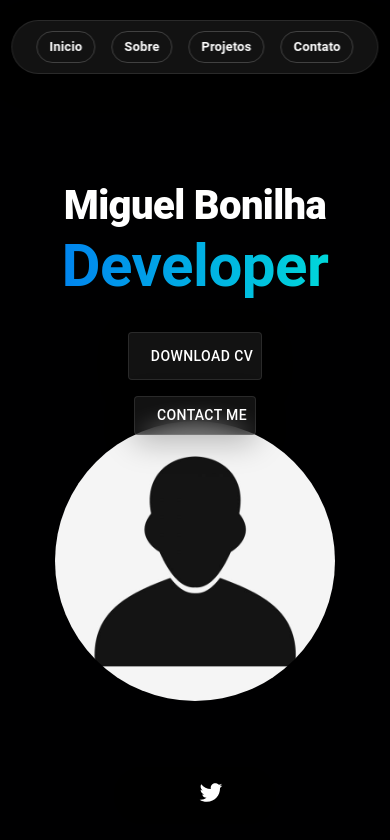
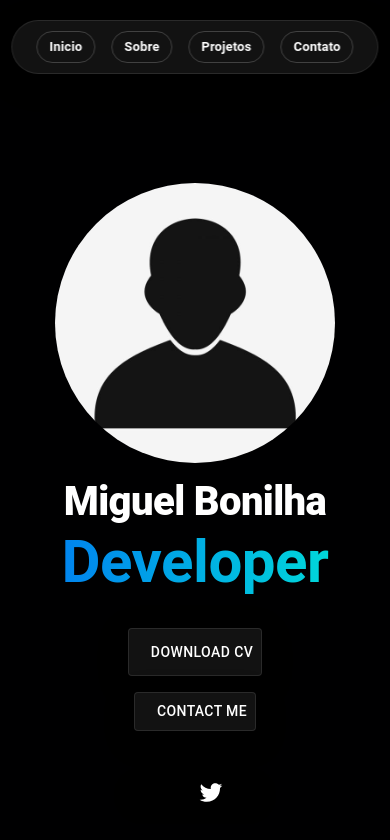
Before and after one commit to MglBonil/portifolio, a React (Vite) app: page / in a window 390 px wide. Shown: the top 840 px of the page. Built offline with nearby package versions, Linux system fonts and the light colour scheme; some icons are missing.

Commit message:
Improve layout order in Hero section for better responsiveness on mobile devices

```diff
--- a/src/pages/Home/sections/Hero/Hero.tsx
+++ b/src/pages/Home/sections/Hero/Hero.tsx
@@ -55,7 +55,12 @@ const Hero = () => {
 
 			<Container maxWidth="lg">
 				<Grid container spacing={2}>
-					<Grid size={{ xs: 12, md: 8 }}>
+					<Grid
+						size={{ xs: 12, md: 8 }}
+						sx={{
+							order: { xs: 2, md: 1 }
+						}}
+					>
 						<Typography
 							color="primary"
 							variant="h1"
@@ -88,7 +93,12 @@ const Hero = () => {
 							</Grid>
 						</Grid>
 					</Grid>
-					<Grid size={{ xs: 12, md: 4 }}>
+					<Grid
+						size={{ xs: 12, md: 4 }}
+						sx={{
+							order: { xs: 1, md: 2 }
+						}}
+					>
 						<StyledImg src={Avatar} alt="avatar" />
 					</Grid>
 
```
